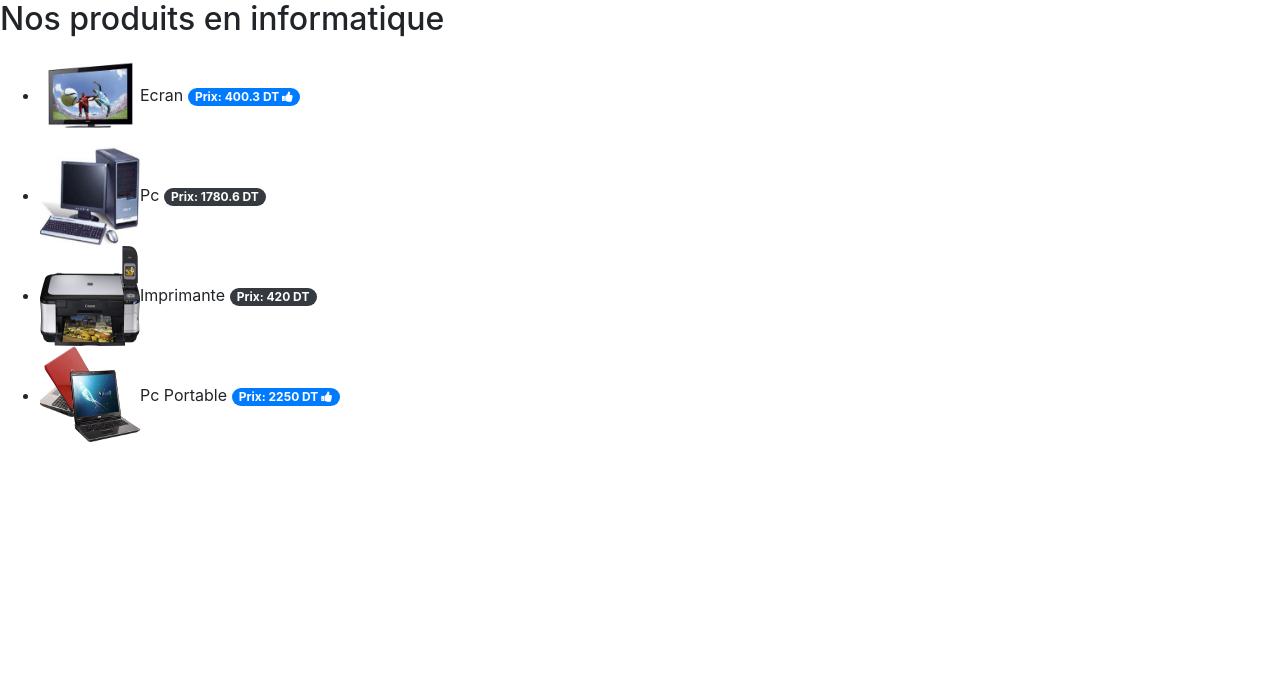
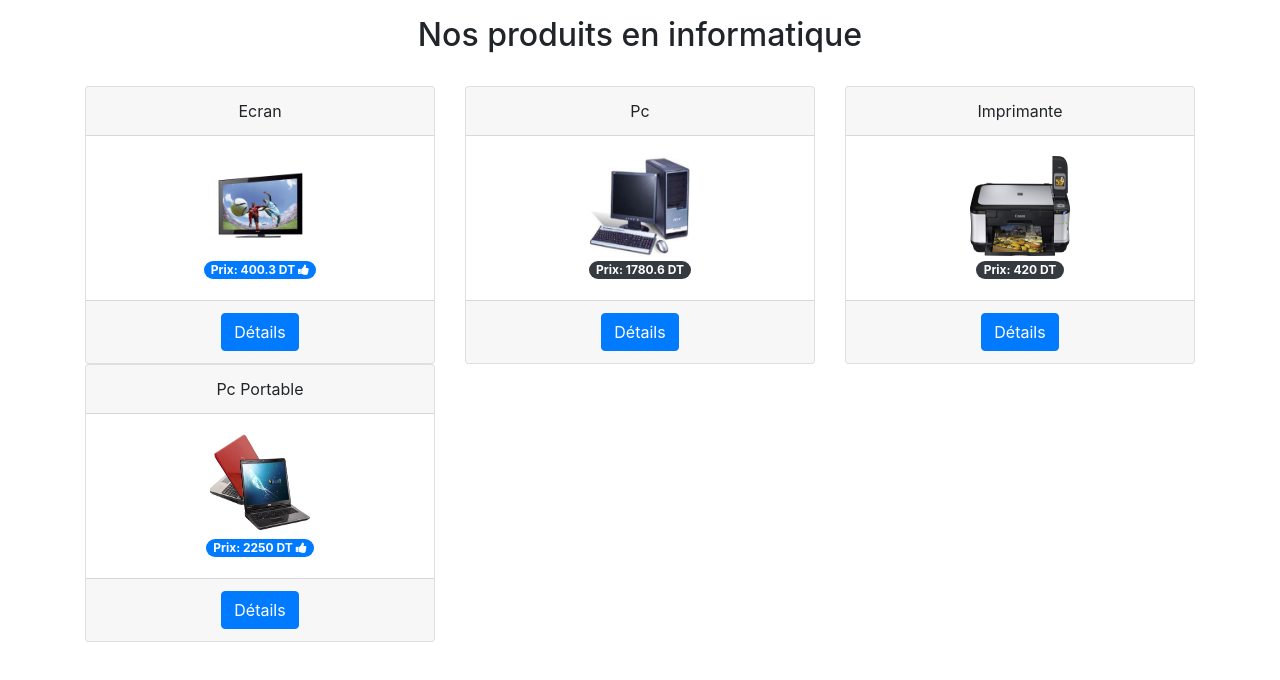
Before and after one commit to HadhemiDoghri/TP4, an Angular app: page / in a window 1280 px wide. Shown: the top 680 px of the page. Built offline with nearby package versions, Linux system fonts and the light colour scheme.

Commit message:
Design Composant materiel modifié

```diff
--- a/src/app/composants/informatique/listmateriel/listmateriel.component.html
+++ b/src/app/composants/informatique/listmateriel/listmateriel.component.html
@@ -1,8 +1,11 @@
-<h2>Nos produits en informatique</h2>
-<ul>
+<h2 class="text-center pt-3">Nos produits en informatique</h2>
+<br>
+<div class="container">
+    <div class="row">
     <ng-container *ngFor="let M of materiels">
-    <li *ngIf="M.quantite >0">
+    <div class="col-4" *ngIf="M.quantite >0">
         <had-materiel [m]="M" ></had-materiel>
-    </li>
+    </div>
 </ng-container>
-</ul>
+</div>
+</div>
--- a/src/app/composants/informatique/materiel/materiel.component.html
+++ b/src/app/composants/informatique/materiel/materiel.component.html
@@ -1,4 +1,15 @@
-<img [src]="M.photo" alt="pic">{{M.libelle|titlecase}}
-        <span class="badge badge-pill badge-primary" [ngClass]="{'badge-primary':M.hautGamme,'badge-dark':!M.hautGamme}">Prix: {{M.prix}} DT
-        <i [ngClass]="{'fa fa-thumbs-up':M.hautGamme}"></i>
-        </span>
+
+<div class="card text-center">
+        <div class="card-header">
+                {{M.libelle|titlecase}}
+        </div>
+        <div class="card-body">
+                <img [src]="M.photo" alt="pic"><br>
+                <span class="badge badge-pill badge-primary" [ngClass]="{'badge-primary':M.hautGamme,'badge-dark':!M.hautGamme}">Prix: {{M.prix}} DT
+                <i [ngClass]="{'fa fa-thumbs-up':M.hautGamme}"></i>
+                </span>
+        </div>
+        <div class="card-footer text-muted">
+               <input name="" id="" class="btn btn-primary" type="button" value="Détails">
+        </div>
+</div>
```
